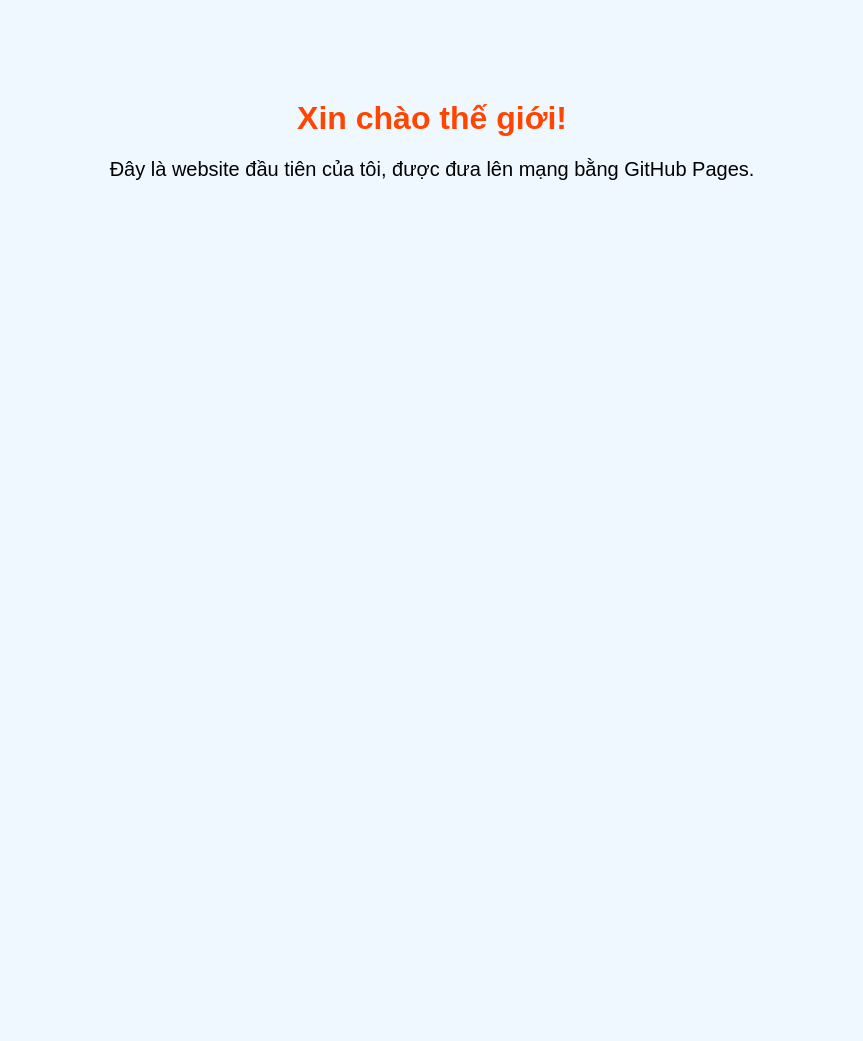
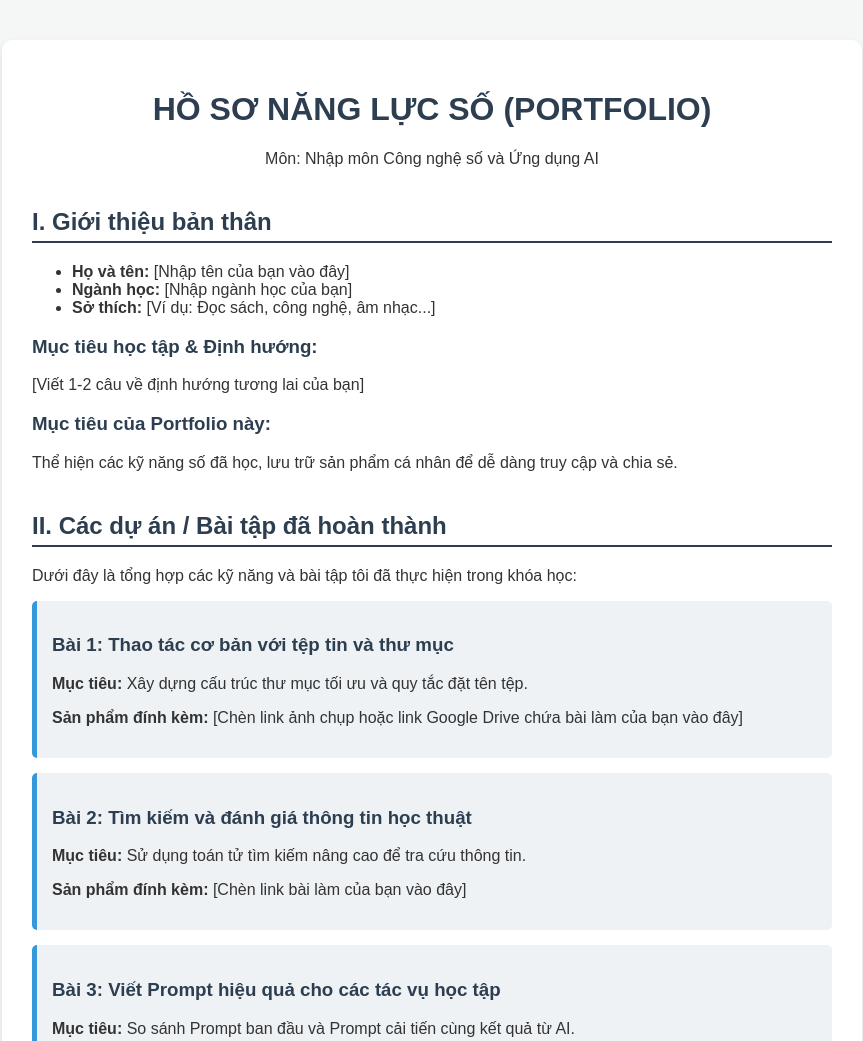
Before and after one commit to NguyenKhacKhoa/NguyenKhacKhoa2007.github.io, a plain HTML site: page index.html in a window 1280 px wide. Shown: the top 1041 px of the page, without its empty margins (208-1071 px from the left). Before the commit the page ends 800 px from the top, so only its background shows below. Drawn offline with Linux system fonts and the light colour scheme.

Commit message:
Update index.html

```diff
--- a/index.html
+++ b/index.html
@@ -1,26 +1,113 @@
 <!DOCTYPE html>
-<html>
+<html lang="vi">
 <head>
-    <title>NGUYỄN KHẮC KHOA</title>
+    <meta charset="UTF-8">
+    <title>Portfolio Sinh Viên</title>
     <style>
+        /* Phần trang trí giao diện (CSS) */
         body {
-            background-color: #f0f8ff; /* Màu nền xanh nhạt */
             font-family: Arial, sans-serif;
-            text-align: center;
-            margin-top: 100px;
+            background-color: #f4f7f6;
+            color: #333;
+            margin: 0;
+            padding: 0;
         }
-        h1 {
-            color: #ff4500; /* Màu chữ đỏ cam */
+        .container {
+            max-width: 800px;
+            margin: 40px auto;
+            background-color: white;
+            padding: 30px;
+            border-radius: 10px;
+            box-shadow: 0 4px 8px rgba(0,0,0,0.1);
         }
-        p {
-            font-size: 20px;
+        h1, h2, h3 {
+            color: #2c3e50;
+        }
+        h2 {
+            border-bottom: 2px solid #2c3e50;
+            padding-bottom: 5px;
+            margin-top: 40px;
+        }
+        .project-item {
+            background-color: #eef2f5;
+            padding: 15px;
+            margin-bottom: 15px;
+            border-left: 5px solid #3498db;
+            border-radius: 5px;
         }
     </style>
 </head>
 <body>
 
-    <h1>Xin chào thế giới!</h1>
-    <p>Đây là website đầu tiên của tôi, được đưa lên mạng bằng GitHub Pages.</p>
+<div class="container">
+
+    <h1 style="text-align: center;">HỒ SƠ NĂNG LỰC SỐ (PORTFOLIO)</h1>
+    <p style="text-align: center;">Môn: Nhập môn Công nghệ số và Ứng dụng AI</p>
+
+    <h2>I. Giới thiệu bản thân</h2>
+    <ul>
+        <li><strong>Họ và tên:</strong> [Nhập tên của bạn vào đây]</li>
+        <li><strong>Ngành học:</strong> [Nhập ngành học của bạn]</li>
+        <li><strong>Sở thích:</strong> [Ví dụ: Đọc sách, công nghệ, âm nhạc...]</li>
+    </ul>
+    <h3>Mục tiêu học tập & Định hướng:</h3>
+    <p>[Viết 1-2 câu về định hướng tương lai của bạn]</p>
+    <h3>Mục tiêu của Portfolio này:</h3>
+    <p>Thể hiện các kỹ năng số đã học, lưu trữ sản phẩm cá nhân để dễ dàng truy cập và chia sẻ.</p>
+
+    <h2>II. Các dự án / Bài tập đã hoàn thành</h2>
+    <p>Dưới đây là tổng hợp các kỹ năng và bài tập tôi đã thực hiện trong khóa học:</p>
+
+    <div class="project-item">
+        <h3>Bài 1: Thao tác cơ bản với tệp tin và thư mục</h3>
+        <p><strong>Mục tiêu:</strong> Xây dựng cấu trúc thư mục tối ưu và quy tắc đặt tên tệp.</p>
+        <p><strong>Sản phẩm đính kèm:</strong> [Chèn link ảnh chụp hoặc link Google Drive chứa bài làm của bạn vào đây]</p>
+    </div>
+
+    <div class="project-item">
+        <h3>Bài 2: Tìm kiếm và đánh giá thông tin học thuật</h3>
+        <p><strong>Mục tiêu:</strong> Sử dụng toán tử tìm kiếm nâng cao để tra cứu thông tin.</p>
+        <p><strong>Sản phẩm đính kèm:</strong> [Chèn link bài làm của bạn vào đây]</p>
+    </div>
+
+    <div class="project-item">
+        <h3>Bài 3: Viết Prompt hiệu quả cho các tác vụ học tập</h3>
+        <p><strong>Mục tiêu:</strong> So sánh Prompt ban đầu và Prompt cải tiến cùng kết quả từ AI.</p>
+        <p><strong>Sản phẩm đính kèm:</strong> [Chèn link bài làm của bạn vào đây]</p>
+    </div>
+
+    <div class="project-item">
+        <h3>Bài 4: Sử dụng công cụ hợp tác trực tuyến (Làm việc nhóm)</h3>
+        <p><strong>Mục tiêu:</strong> Sử dụng công cụ quản lý dự án để phối hợp trực tuyến.</p>
+        <p><strong>Sản phẩm đính kèm:</strong> [Chèn link bài làm của bạn vào đây]</p>
+    </div>
+
+    <div class="project-item">
+        <h3>Bài 5: Sử dụng AI tạo sinh để hỗ trợ sáng tạo nội dung</h3>
+        <p><strong>Mục tiêu:</strong> Trưng bày sản phẩm nội dung số (ảnh/video/bài viết) có AI hỗ trợ.</p>
+        <p><strong>Sản phẩm đính kèm:</strong> [Chèn link bài làm của bạn vào đây]</p>
+    </div>
+
+    <div class="project-item">
+        <h3>Bài 6: Sử dụng AI có trách nhiệm</h3>
+        <p><strong>Mục tiêu:</strong> Trình bày bộ nguyên tắc cá nhân về sử dụng AI trong học tập.</p>
+        <p><strong>Sản phẩm đính kèm:</strong> [Chèn link bài làm của bạn vào đây]</p>
+    </div>
+
+    <h2>III. Tổng kết</h2>
+    <h3>Trải nghiệm và cảm nhận:</h3>
+    <p>[Bạn hãy viết 2-3 câu cảm nhận về quá trình làm dự án này...]</p>
+
+    <h3>Kiến thức và kỹ năng quan trọng nhất đã học:</h3>
+    <ul>
+        <li>[Kỹ năng 1...]</li>
+        <li>[Kỹ năng 2...]</li>
+    </ul>
+
+    <h3>Điểm tâm đắc và Thách thức gặp phải:</h3>
+    <p>[Viết về những khó khăn bạn gặp phải và cách bạn vượt qua...]</p>
+
+</div>
 
 </body>
 </html>
```
